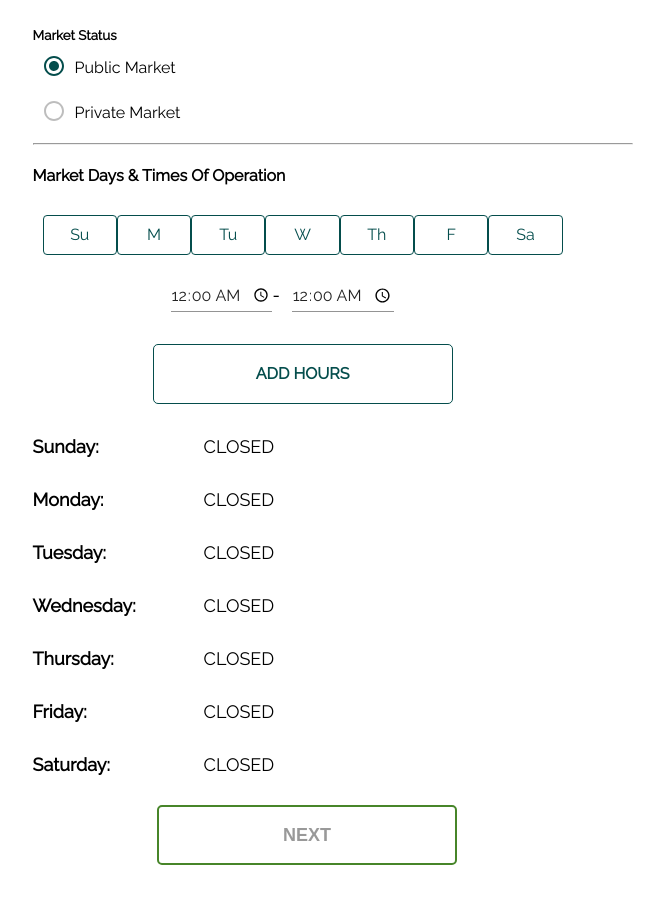
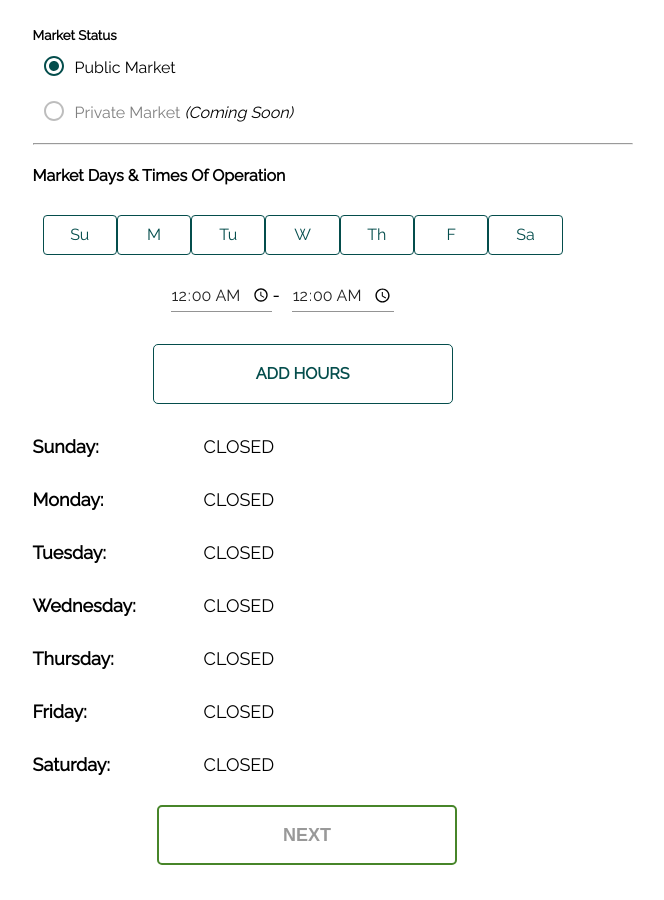
Before and after one commit to labs14-market-organizer/frontend, a React (Create React App) app: page /createmarket in a window 1280 px wide. Shown: the part 1261-2161 px from the top of the page, without its empty margins (333-997 px from the left). Built offline with nearby package versions, Linux system fonts and the light colour scheme; a web font is replaced by a local one.

Commit message:
private market grayed and added text coming soon

```diff
--- a/src/routes/Market-Redux-forms.js
+++ b/src/routes/Market-Redux-forms.js
@@ -458,7 +458,7 @@ class CreateMarket extends React.Component
         <br />
         <StyledRadioDiv>
           <RadioStyled id="Private" value="Private" label="Private" name="Private" disabled={true}/>
-          <StyledRadioDiv2 > Private Market</StyledRadioDiv2>
+          <StyledRadioDiv2 > <span style={{color: "gray"}}> Private Market</span> <span style={{fontStyle: "italic"}}>(Coming Soon)</span></StyledRadioDiv2>
         </StyledRadioDiv>
       </StyledRadioField>
       <hr></hr>
```
